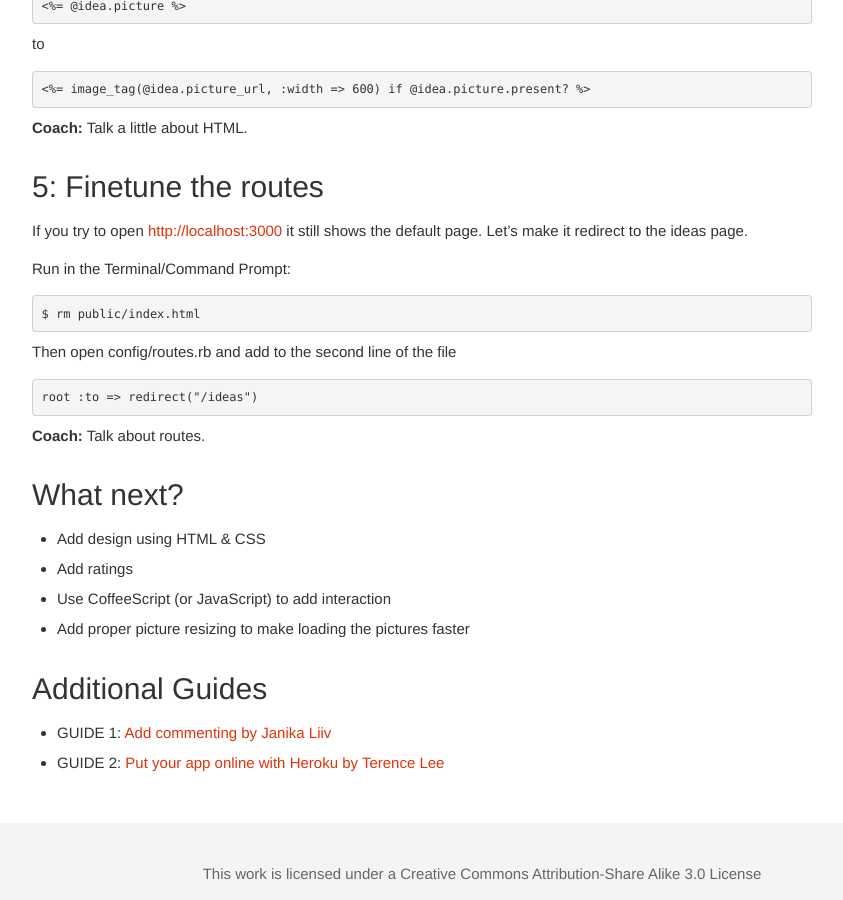
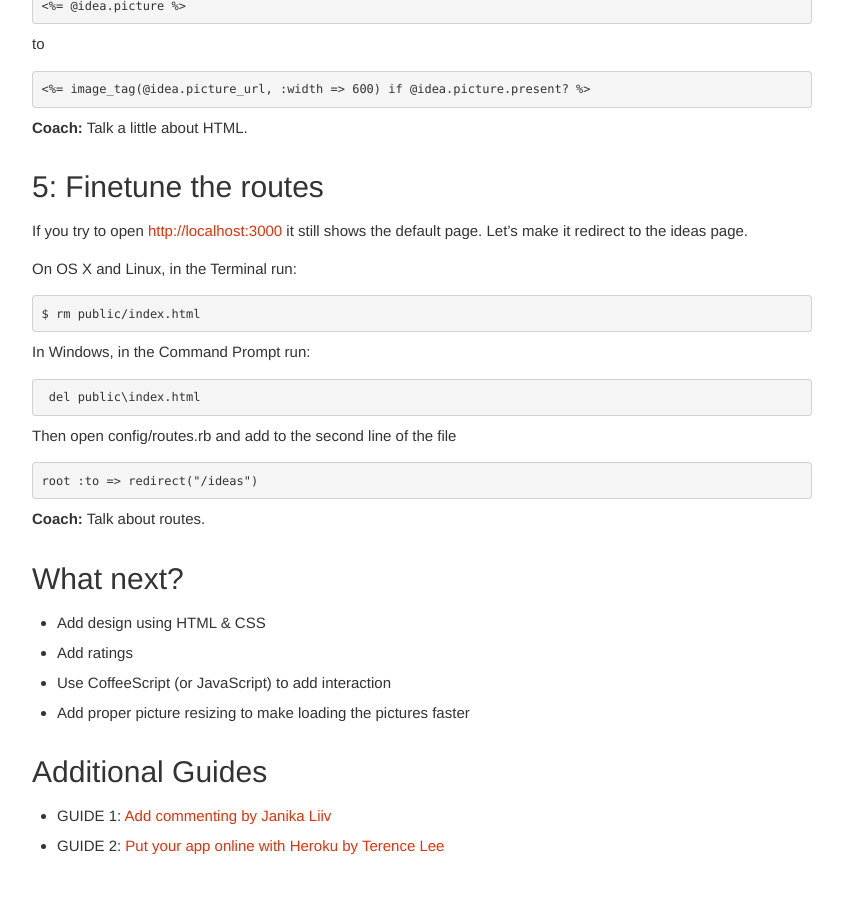
Before and after one commit to railsgirls/guides.railsgirls.com, a Jekyll site: the page built from _posts/2012-04-18-app.markdown, in a window 1280 px wide and 900 px high, scrolled down 3530 px. Shown: the whole window, without its empty margins (158-1001 px from the left). Built offline with Jekyll 4.4.1, drawn with Linux system fonts in a browser that asks for light colours; Markdown is read by kramdown in place of the engine named in the settings.

Commit message:
Correct instructions for deleting a file in Windows

```diff
--- a/_posts/2012-04-18-app.markdown
+++ b/_posts/2012-04-18-app.markdown
@@ -178,9 +178,13 @@ to
 
 If you try to open [http://localhost:3000](http://localhost:3000) it still shows the default page. Let&#8217;s make it redirect to the ideas page.
 
-Run in the Terminal/Command Prompt:
+On OS X and Linux, in the Terminal run:
 
 <pre><code><span class="ps1">$</span> rm public/index.html</code></pre>
+
+In Windows, in the Command Prompt run:
+
+<pre><code><span class="ps1"></span> del public\index.html</code></pre>
 
 Then open config/routes.rb and add to the second line of the file
 
```
